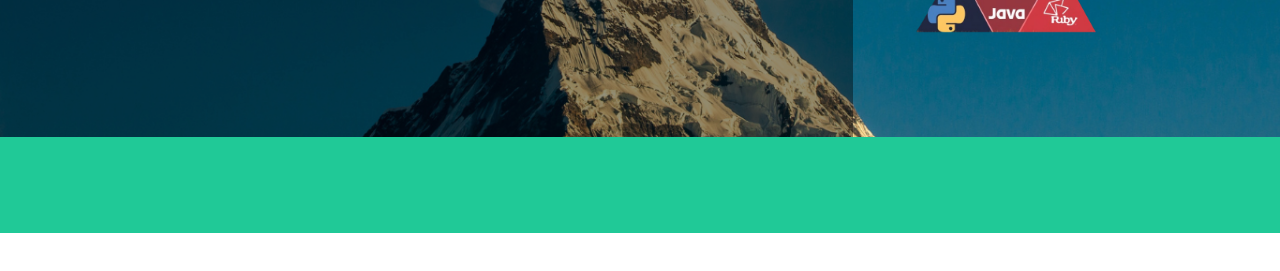
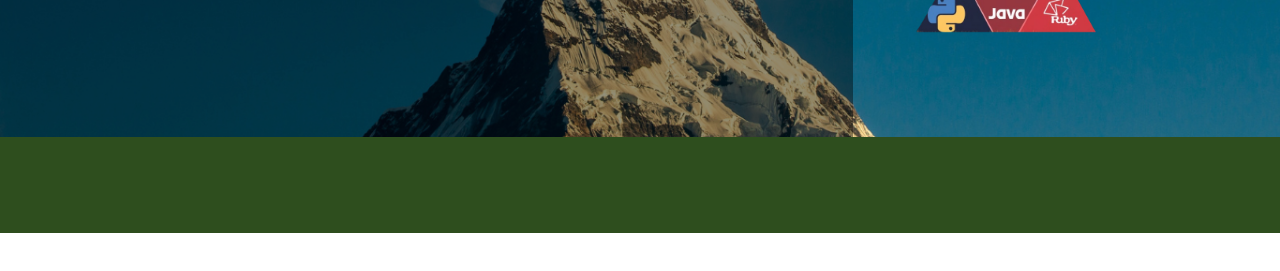
Before and after one commit to indexhtml821/MyStaticWebPage, a website: page src/index.html in a window 1280 px wide. Shown: the part 503-774 px from the top of the page. Drawn offline with nearby package versions, Linux system fonts and the light colour scheme.

Commit message:
updates primary color

```diff
--- a/src/scss/_custom.scss
+++ b/src/scss/_custom.scss
@@ -3,6 +3,7 @@
 $blue: #0d6efd !default;
 $green: #198754 !default;
 $teal: #20c997 !default;
+$darkgreen: #2E4E1E;
 
 
 // White - Gray colors
@@ -121,7 +122,7 @@ $black: #000;
 
 
 
-$primary: $teal;
+$primary: $darkgreen;
 $secondary: $green;
 
 @import "../node_modules/bootstrap/scss/bootstrap.scss";
```
Also changed, not shown: src/assets/css/styles.css.
